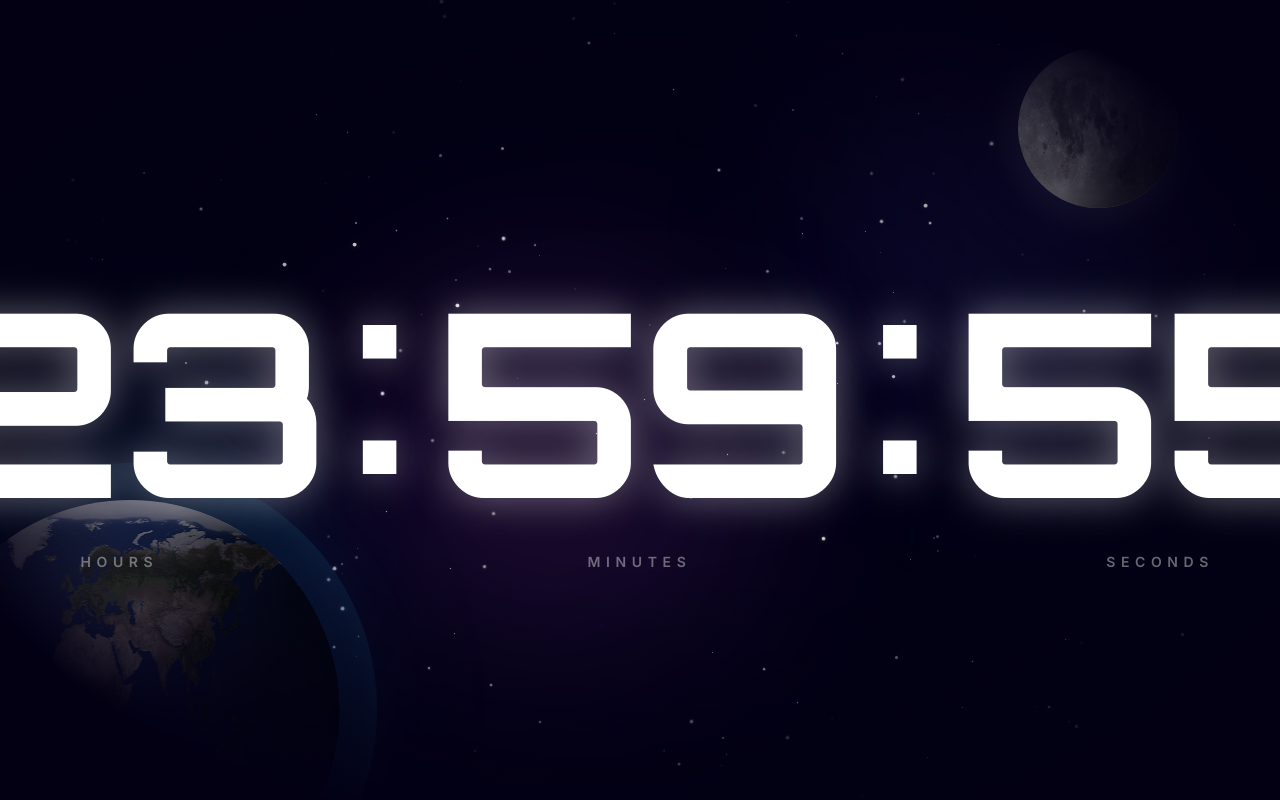
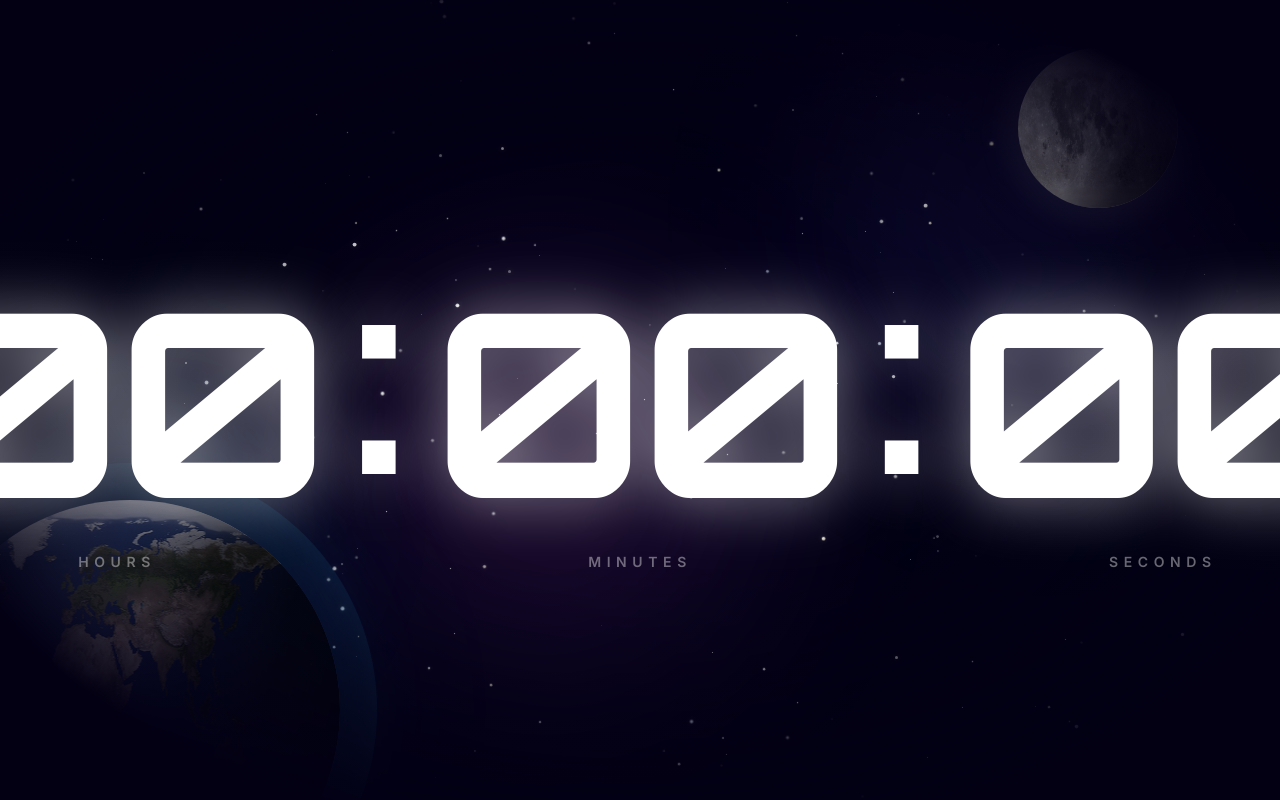
Before and after one commit to gowtham11112007/countdown, a React (Vite) app: page / in a window 1280 px wide. Built offline with nearby package versions, Linux system fonts and the light colour scheme.

Commit message:
Update timer to minimalist style with 9 AM animated start

```diff
--- a/src/App.tsx
+++ b/src/App.tsx
@@ -1,90 +1,75 @@
 import { useState, useEffect } from 'react';
-import { Play, Pause, Square, Settings } from 'lucide-react';
 import { SpaceBackground } from './SpaceBackground';
 
 function App() {
-  const [timeLeft, setTimeLeft] = useState(24 * 60 * 60);
-  const [isRunning, setIsRunning] = useState(true);
-  const [showSettings, setShowSettings] = useState(false);
+  const [hasStarted, setHasStarted] = useState<boolean>(false);
+  const [isAnimating, setIsAnimating] = useState<boolean>(false);
+  const [seconds, setSeconds] = useState<number>(0);
+
+  // Trigger function for 9 AM start animation
+  const trigger9AMStart = () => {
+    setHasStarted(true);
+    setIsAnimating(true);
+    // Start at 9 hours (09:00:00)
+    setSeconds(9 * 3600);
+    setTimeout(() => {
+      setIsAnimating(false);
+    }, 2000);
+  };
 
   useEffect(() => {
-    let timer: number | undefined;
-    if (isRunning && timeLeft > 0) {
-      timer = setInterval(() => {
-        setTimeLeft((prev) => prev - 1);
-      }, 1000);
-    } else if (timeLeft === 0) {
-      setIsRunning(false);
-    }
-    return () => clearInterval(timer);
-  }, [isRunning, timeLeft]);
+    const interval = setInterval(() => {
+      const now = new Date();
+      const h = now.getHours();
 
-  const handleStart = () => setIsRunning(true);
-  const handlePause = () => setIsRunning(false);
-  const handleReset = () => {
-    setIsRunning(false);
-    setTimeLeft(24 * 60 * 60);
-  };
+      if (!hasStarted) {
+        // Auto start if current time is 9 AM or later today
+        if (h >= 9) {
+          trigger9AMStart();
+        }
+      } else {
+        // Tick timer after 9 AM start
+        setSeconds((prev) => prev + 1);
+      }
+    }, 1000);
 
-  const setTime = (hours: number) => {
-    setIsRunning(false);
-    setTimeLeft(hours * 60 * 60);
-  }
+    return () => clearInterval(interval);
+  }, [hasStarted]);
 
-  // Format with zero-padding
-  const h = Math.floor(timeLeft / 3600).toString().padStart(2, '0');
-  const m = Math.floor((timeLeft % 3600) / 60).toString().padStart(2, '0');
-  const s = (timeLeft % 60).toString().padStart(2, '0');
+  // Format hours, minutes, seconds zero-padded
+  const displaySecs = hasStarted ? seconds : 0;
+  const hStr = Math.floor(displaySecs / 3600).toString().padStart(2, '0');
+  const mStr = Math.floor((displaySecs % 3600) / 60).toString().padStart(2, '0');
+  const sStr = (displaySecs % 60).toString().padStart(2, '0');
 
   return (
-    <div className="min-h-screen flex flex-col items-center justify-center bg-[#0a0a0a] text-white selection:bg-white/10 font-sans relative overflow-hidden transition-colors duration-1000">
-
+    <div
+      onClick={() => { if (!hasStarted) trigger9AMStart(); }}
+      className="min-h-screen flex flex-col items-center justify-center bg-[#0a0a0a] text-white selection:bg-white/10 font-sans relative overflow-hidden select-none cursor-pointer"
+      title={!hasStarted ? "Click to trigger 9 AM start animation" : ""}
+    >
       {/* Space Theme Background */}
       <SpaceBackground />
 
-      {/* Main Timer Display */}
-      <div className="relative z-10 flex items-center justify-center gap-2 md:gap-6 tabular-nums">
-        <TimeBlock value={h} label="HOURS" />
+      {/* Cosmic shockwave ring on 9 AM start */}
+      {isAnimating && <div className="shockwave-ring z-10" />}
+
+      {/* Main Timer Display - Pure numbers */}
+      <div className={`relative z-10 flex items-center justify-center gap-2 md:gap-6 tabular-nums ${isAnimating ? 'animate-nine-start' : ''}`}>
+        <TimeBlock value={hStr} label="HOURS" />
         <Separator />
-        <TimeBlock value={m} label="MINUTES" />
+        <TimeBlock value={mStr} label="MINUTES" />
         <Separator />
-        <TimeBlock value={s} label="SECONDS" />
-      </div>
-
-      {/* Controls Container - Hover to reveal */}
-      <div className="absolute bottom-12 group z-20">
-        <div className="opacity-0 group-hover:opacity-100 transition-opacity duration-500 flex flex-col items-center gap-6">
-
-          <div className="flex gap-4">
-            <ControlButton onClick={isRunning ? handlePause : handleStart}>
-              {isRunning ? <Pause className="w-5 h-5" /> : <Play className="w-5 h-5 ml-0.5" />}
-            </ControlButton>
-            <ControlButton onClick={handleReset}>
-              <Square className="w-5 h-5" />
-            </ControlButton>
-            <ControlButton onClick={() => setShowSettings(!showSettings)}>
-              <Settings className="w-5 h-5" />
-            </ControlButton>
-          </div>
-
-          {showSettings && (
-            <div className="flex gap-2 bg-white/5 p-1.5 rounded-xl backdrop-blur-xl border border-white/10">
-              <PresetButton onClick={() => setTime(24)}>24H</PresetButton>
-              <PresetButton onClick={() => setTime(12)}>12H</PresetButton>
-              <PresetButton onClick={() => setTime(1)}>1H</PresetButton>
-            </div>
-          )}
-        </div>
+        <TimeBlock value={sStr} label="SECONDS" />
       </div>
     </div>
   );
 }
 
 function TimeBlock({ value, label }: { value: string, label: string }) {
-
   return (
     <div className="flex flex-col items-center relative">
-      <div className="flex justify-center min-w-[1.4em] font-orbitron font-bold tabular-nums text-[7rem] md:text-[12rem] lg:text-[16rem] text-white drop-shadow-[0_0_20px_rgba(255,255,255,0.4)] leading-none tracking-tight">
+      <div className="flex justify-center min-w-[1.4em] font-orbitron font-bold tabular-nums text-[7rem] md:text-[12rem] lg:text-[16rem] text-white drop-shadow-[0_0_30px_rgba(255,255,255,0.5)] leading-none tracking-tight">
         {value}
       </div>
       <div className="absolute top-full mt-2 md:mt-6 text-[10px] md:text-sm font-semibold tracking-[0.4em] text-white/40 uppercase font-sans">
@@ -96,32 +81,10 @@
 
 function Separator() {
   return (
-    <div className="text-[7rem] md:text-[12rem] lg:text-[16rem] font-orbitron font-bold text-white drop-shadow-[0_0_20px_rgba(255,255,255,0.4)] leading-none -translate-y-2 md:-translate-y-6">
+    <div className="text-[7rem] md:text-[12rem] lg:text-[16rem] font-orbitron font-bold text-white drop-shadow-[0_0_30px_rgba(255,255,255,0.5)] leading-none -translate-y-2 md:-translate-y-6">
       :
     </div>
   );
 }
 
-function ControlButton({ children, onClick }: { children: React.ReactNode, onClick: () => void }) {
-  return (
-    <button
-      onClick={onClick}
-      className="p-4 rounded-full bg-white/5 hover:bg-white/10 text-white/50 hover:text-white transition-all duration-300 backdrop-blur-xl border border-white/5 hover:border-white/10"
-    >
-      {children}
-    </button>
-  );
-}
-
-function PresetButton({ children, onClick }: { children: React.ReactNode, onClick: () => void }) {
-  return (
-    <button
-      onClick={onClick}
-      className="px-5 py-2 text-xs font-bold tracking-widest text-white/50 hover:text-white bg-transparent hover:bg-white/10 rounded-lg transition-all duration-300"
-    >
-      {children}
-    </button>
-  );
-}
-
 export default App;
--- a/src/index.css
+++ b/src/index.css
@@ -299,3 +299,55 @@
 .animate-ambient-glow {
   animation: ambient-glow 120s linear infinite;
 }
+
+/* ═══════════════════════════════════════════
+   9 AM ANIMATION EFFECTS
+   ═══════════════════════════════════════════ */
+@keyframes trigger-pulse {
+  0% {
+    transform: scale(0.8);
+    filter: brightness(0.3) blur(12px);
+    opacity: 0.2;
+  }
+  40% {
+    transform: scale(1.15);
+    filter: brightness(2.2) drop-shadow(0 0 60px rgba(56, 189, 248, 0.95)) drop-shadow(0 0 100px rgba(168, 85, 247, 0.8));
+    opacity: 1;
+  }
+  100% {
+    transform: scale(1);
+    filter: brightness(1) drop-shadow(0 0 25px rgba(255, 255, 255, 0.5));
+    opacity: 1;
+  }
+}
+
+@keyframes cosmic-shockwave {
+  0% {
+    transform: scale(0.3);
+    opacity: 1;
+    border-width: 4px;
+    border-color: rgba(56, 189, 248, 0.9);
+    box-shadow: 0 0 40px rgba(56, 189, 248, 0.8);
+  }
+  100% {
+    transform: scale(2.8);
+    opacity: 0;
+    border-width: 1px;
+    border-color: rgba(168, 85, 247, 0);
+    box-shadow: 0 0 0px rgba(168, 85, 247, 0);
+  }
+}
+
+.animate-nine-start {
+  animation: trigger-pulse 1.4s cubic-bezier(0.16, 1, 0.3, 1) forwards;
+}
+
+.shockwave-ring {
+  position: absolute;
+  width: 600px;
+  height: 600px;
+  border-radius: 50%;
+  border: 3px solid rgba(56, 189, 248, 0.8);
+  pointer-events: none;
+  animation: cosmic-shockwave 1.8s ease-out forwards;
+}
```
Also changed, not shown: 1 other file (tests, documents, lock files or other folders).
